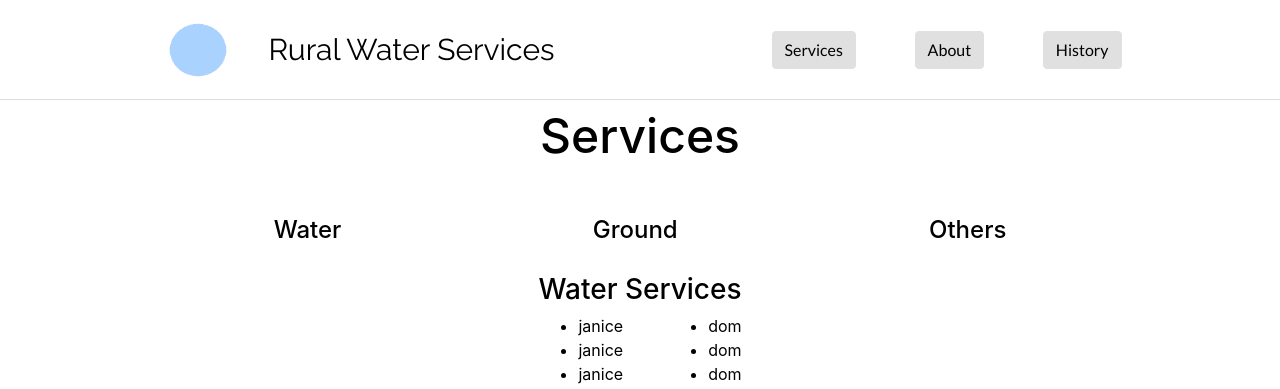
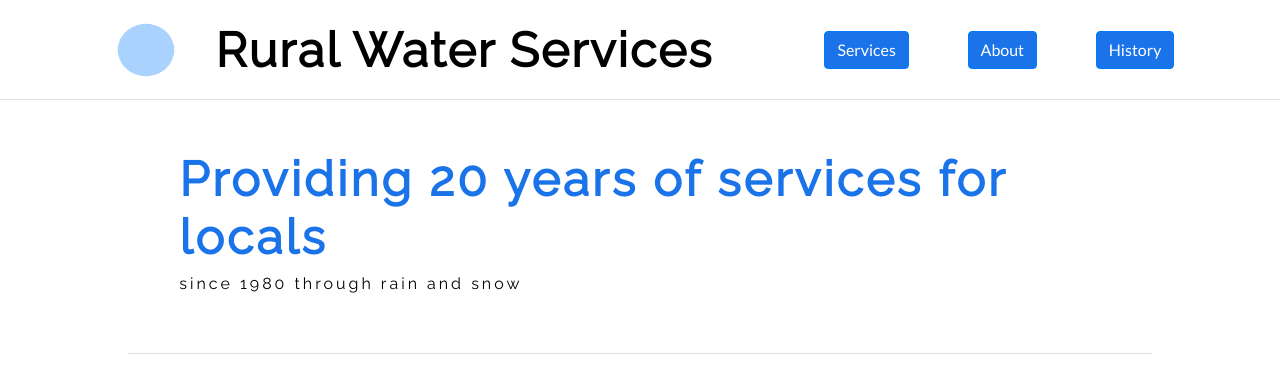
Before and after one commit to JaniceHe26/Rural-Water-Services, a React (Create React App) app: page / in a window 1280 px wide. Shown: the top 389 px of the page. Built offline with nearby package versions, Linux system fonts and the light colour scheme.

Commit message:
edited header

```diff
--- a/src/App.js
+++ b/src/App.js
@@ -1,10 +1,11 @@
 import React from 'react';
-import Menu from './components/menu/Menu';
 import About from './components/about/About';
 import Divider from './shared/components/divider/Divider';
 import Footer from './components/footer/Footer';
 import Header from './components/header/Header';
+import Hero from './components/hero/Hero';
 import History from './components/history/History';
+import Menu from './components/menu/Menu';
 import './App.css';
 
 function App() {
@@ -14,6 +15,8 @@ function App() {
         <Header />
       </header>
       <body className="BodyContent">
+        <Hero />
+        <Divider />
         <Menu />
         <Divider />
         <About />
--- a/src/components/header/Header.css
+++ b/src/components/header/Header.css
@@ -16,8 +16,10 @@
   line-height: var(--size-60);
   /* color: white; */
   color: var(--primary-text-color);
+  letter-spacing: 2px;
   font-family: var(--header-font-family);
-  font-size: var(--size-30);
+  font-weight: 600;
+  font-size: var(--size-48);
   margin-left: var(--size-30);
 }
 
--- a/src/components/hero/Hero.css
+++ b/src/components/hero/Hero.css
@@ -0,0 +1,21 @@
+.HeroContainer {
+  width: 100%;
+  margin: 0 auto;
+  padding: 5% 10% 0 5%;
+}
+
+
+.Slogan {
+  color: var(--secondary-text-color);
+  font-family: var(--header-font-family);
+  font-weight: 600;
+  font-size: var(--size-48);
+  letter-spacing: 3px;
+}
+
+.SloganDetail {
+  font-family: var(--header-font-family);
+  font-weight: 500;
+  font-size: var(--size-28);
+  letter-spacing: 3px;
+}
--- a/src/components/hero/Hero.jsx
+++ b/src/components/hero/Hero.jsx
@@ -4,7 +4,8 @@ import "./Hero.css";
 function Hero() {
   return(
   <div className="HeroContainer">
-    <h3>Providing 20 years of services for locals</h3>
+    <h3 className="Slogan">Providing 20 years of services for locals</h3>
+    <h4 className="SloganDetail">since 1980 through rain and snow</h4>
   </div>
   )
 }
--- a/src/shared/components/button/SecondaryButton.css
+++ b/src/shared/components/button/SecondaryButton.css
@@ -1,17 +1,21 @@
 @import '../../css/theme.css';
 
 #secondaryButton.Button {
-  background-color: var(--secondary-color);
-  border-color: var(--secondary-color);
-  color: var(--secondary-text-color);
+  /* background-color: var(--secondary-color); */
+  background-color: var(--secondary-color-jan);
+  /* border-color: var(--secondary-color); */
+  /* color: var(--secondary-text-color); */
+  color: var(--white-text-color);
 }
 
 #secondaryButton.Button:hover,
 #secondaryButton.Button:focus,
 #secondaryButton.Button:active {
-  background-color: var(--secondary-color-dark);
-  border-color: var(--secondary-color-dark);
-  color: var(--secondary-text-color);
+  /* background-color: var(--secondary-color-dark); */
+  background-color: #69a1ff;
+  /* border-color: var(--secondary-color-dark); */
+  color: var(--primary-text-color);
+  transition: all 0.3s ease-in;
 }
 
 #secondaryButton.Button:focus {
--- a/src/shared/css/font.css
+++ /dev/null
@@ -1 +0,0 @@
-:root
--- a/src/shared/css/theme.css
+++ b/src/shared/css/theme.css
@@ -9,12 +9,15 @@
   --secondary-color: #e0e0e0;
   --secondary-color-dark: #aeaeae;
   --secondary-color-light: #ffffff;
+  --secondary-color-jan:  #1a73e8;
 
   /* Text colors. */
   /* --primary-text-color: #ffffff; */
   /* --primary-text-color: #4ea993; */
+  /* --secondary-text-color: #000000; */
   --primary-text-color:#000000;
-  --secondary-text-color: #000000;
+  --secondary-text-color:#1a73e8;
+  --white-text-color: #ffffff;
 
   /* Fonts. */
   --header-font-family: 'Raleway', sans-serif;
```
